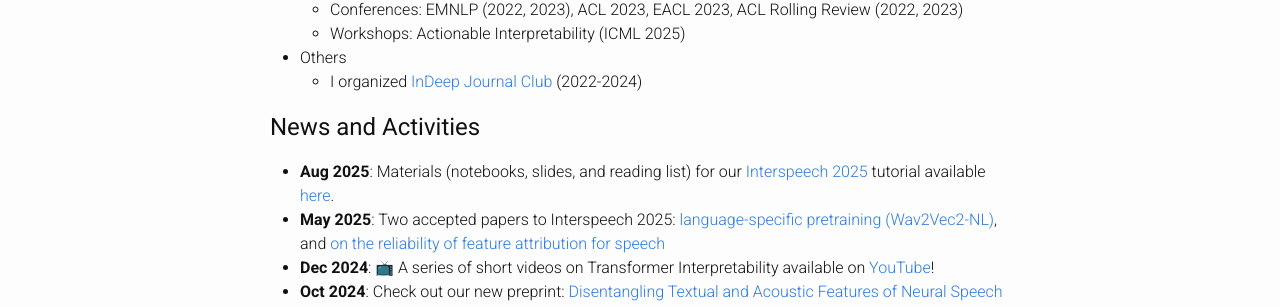
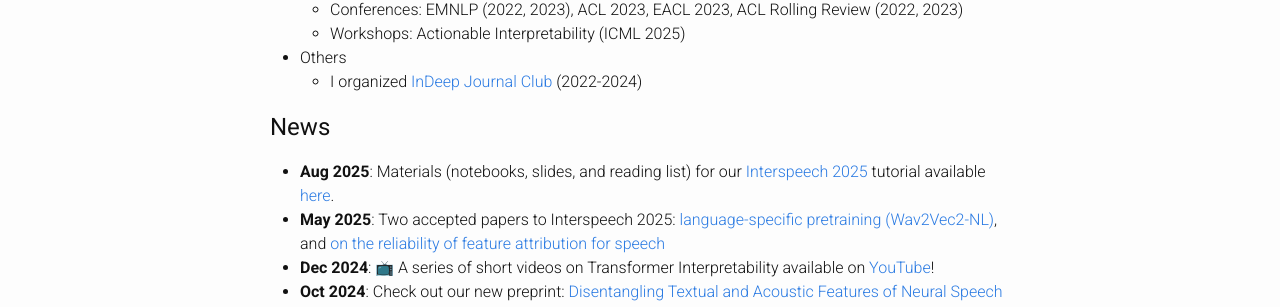
Before and after one commit to hmohebbi/hmohebbi.github.io, a Jekyll site: the page built from index.md, in a window 1280 px wide. Shown: the part 1030-1337 px from the top of the page. Built offline with Jekyll 4.4.1, drawn with Linux system fonts in a browser that asks for light colours; a style sheet for code colours, icons or effects is not loaded.

Commit message:
Update index.md

```diff
--- a/index.md
+++ b/index.md
@@ -57,7 +57,7 @@ Before that, I got my Bachelor’s (2014-2019) in Computer Engineering from [Fer
   * I organized [InDeep Journal Club](https://projects.illc.uva.nl/indeep/events/journal-club/) (2022-2024)
 
 
-## News and Activities
+## News
 <!-- ## <span style="color:#424242">News and Activities </span> -->
 * __Aug 2025__: Materials (notebooks, slides, and reading list) for our [Interspeech 2025](https://www.interspeech2025.org/home) tutorial available [here](https://interpretingdl.github.io/speech-interpretability-tutorial/interspeech2025/intro.html).
 * __May 2025__: Two accepted papers to Interspeech 2025: [language-specific pretraining (Wav2Vec2-NL)](https://arxiv.org/abs/2506.00981), and [on the reliability of feature attribution for speech](https://arxiv.org/abs/2505.16406)
```
